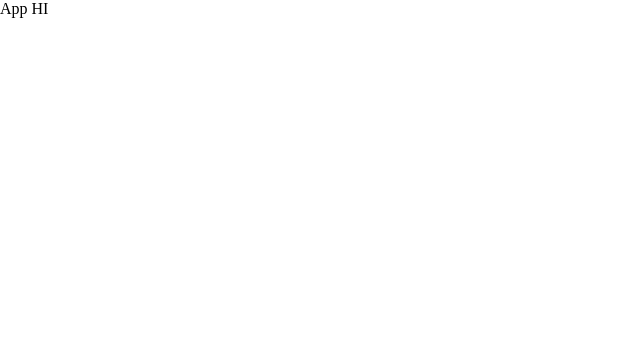
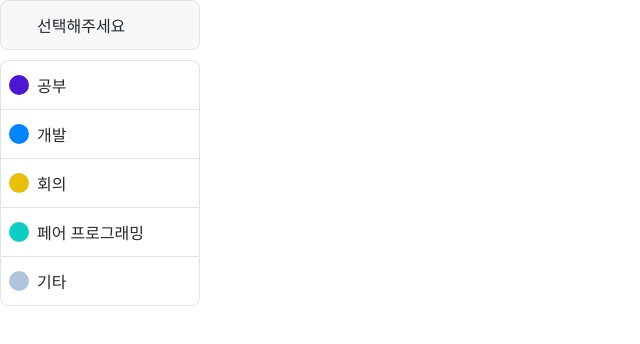
Before and after one commit to Choi-Jinwoo/woowahan-time-planner, a React app: page / in a window 1280 px wide. Shown: the top 344 px of the page, without its empty margins (0-640 px from the left). Built offline with nearby package versions, Linux system fonts and the light colour scheme.

Commit message:
add: CategoryDropDown 컴포넌트 개발

```diff
--- a/src/App.tsx
+++ b/src/App.tsx
@@ -2,11 +2,12 @@ import React from 'react';
 
 import './assets/styles/reset.css';
 import './assets/styles/root.css';
+import CategoryDropDown from './components/CategoryDropDown';
 
 const App = (): JSX.Element => {
   return (
     <div>
-      App HI
+      <CategoryDropDown />
     </div>
   )
 }
--- /dev/null
+++ b/src/assets/data/categories.ts
@@ -0,0 +1,26 @@
+import { Category } from '../../types/category';
+
+const categories: { [key: string]: Category } = {
+  study: {
+    'label': '공부',
+    'color': '#4c17d4'
+  },
+  development: {
+    'label': '개발',
+    'color': '#0085ff'
+  },
+  meeting: {
+    'label': '회의',
+    'color': '#e8bf0a'
+  },
+  pair: {
+    'label': '페어 프로그래밍',
+    'color': '#0ecec4'
+  },
+  etc: {
+    'label': '기타',
+    'color': '#b0c4de'
+  }
+}
+
+export default categories;
--- a/src/assets/styles/reset.css
+++ b/src/assets/styles/reset.css
@@ -1,4 +1,5 @@
 * {
   margin: 0;
   padding: 0;
+  color: var(--black);
 }
--- a/src/components/CategoryDropDown/CategoryDropDownItem/index.css
+++ b/src/components/CategoryDropDown/CategoryDropDownItem/index.css
@@ -0,0 +1,29 @@
+.category-item {
+  list-style: none;
+  display: flex;
+  align-items: center;
+  justify-content: flex-start;
+  padding: 12px 8px;
+  cursor: pointer;
+  border: 1px solid var(--border);
+  border-bottom: none;
+}
+
+.category-item:last-child {
+  border-bottom: 1px solid var(--border);
+  border-bottom-left-radius: 8px;
+  border-bottom-right-radius: 8px;
+}
+
+.category-item:first-child {
+  border-top-left-radius: 8px;
+  border-top-right-radius: 8px;
+}
+
+.category-item:hover {
+  background-color: var(--hover);
+}
+
+.category-item__color {
+  margin-right: 8px;
+}
--- a/src/components/CategoryDropDown/CategoryDropDownItem/index.tsx
+++ b/src/components/CategoryDropDown/CategoryDropDownItem/index.tsx
@@ -1,26 +1,31 @@
-import React, { useCallback, useEffect } from 'react';
+import React, { useCallback } from 'react';
 import { Category } from '../../../types/category';
 
+import './index.css';
+
 type PropTypes = {
-  key: string;
+  cid: string;
   category: Category;
   onClick: (key: string) => void;
 }
 
 const CategoryDropDownItem = ({
-  key,
+  cid,
   category,
   onClick,
-}: PropTypes) => {
+}: PropTypes): JSX.Element => {
   const handleClick = useCallback(() => {
-    onClick(key);
-  }, [key, onClick]);
+    onClick(cid);
+  }, [cid, onClick]);
 
   const { color, label } = category;
+
   return (
     <li className="category-item" onClick={handleClick}>
-      <div className="category-item__color" style={{ backgroundColor: color }} />
-      <span className="category-item__label">{label}</span>
+      <div className="category__color category-item__color" style={{ backgroundColor: color }} />
+      <span className="category__label">{label}</span>
     </li>
   )
 }
+
+export default CategoryDropDownItem;
--- a/src/components/CategoryDropDown/index.css
+++ b/src/components/CategoryDropDown/index.css
@@ -0,0 +1,31 @@
+.category {
+  width: 200px;
+  position: relative;
+}
+
+.category__color {
+  width: 20px;
+  height: 20px;
+  border-radius: 50%;
+}
+
+.category-selected {
+  display: flex;
+  align-items: center;
+  justify-content: flex-start;
+  padding: 12px 8px;
+  cursor: pointer;
+  border: 1px solid var(--border);
+  background-color: var(--background);
+  border-radius: 8px;
+}
+
+.category-selected__color {
+  margin-right: 8px;
+}
+
+.category-list {
+  position: absolute;
+  margin-top: 10px;
+  width: 100%;
+}
--- a/src/components/CategoryDropDown/index.tsx
+++ b/src/components/CategoryDropDown/index.tsx
@@ -1,14 +1,57 @@
-import React, { useEffect, useState } from 'react';
-import categories from '../../assets/data/categories.json';
+import React, { useCallback, useEffect,  useRef, useState } from 'react';
+import categories from '../../assets/data/categories';
+import { Category } from '../../types/category';
+import CategoryDropDownItem from './CategoryDropDownItem';
 
-const CategoryDropDown = () => {
-  const [selected, setSelected] = useState()
+import './index.css';
+
+const CategoryDropDown = (): JSX.Element => {
+  const [selected, setSelected] = useState<Category>();
+  const [isListShow, setListShow] = useState<boolean>(true);
+  const categoryElement = useRef<HTMLDivElement>(null);
+
+  const handleItemClick = useCallback((key: string) => {
+    setSelected(categories[key]);
+    setListShow(false);
+  }, []);
+
+  const handleSelectedClick = useCallback(() => {
+    setListShow(prev => !prev);
+  }, []);
+
+  const handleCategoryBlur = useCallback((e: Event) => {
+    const { target } = e;
+    if (
+      categoryElement.current === null ||
+      categoryElement.current === target ||
+      categoryElement.current.contains(target as HTMLElement)) {
+      return;
+    }
+
+    setListShow(false);
+  }, [categoryElement]);
 
   useEffect(() => {
-  }, [])
+    window.addEventListener('click', handleCategoryBlur);
+
+    return () => {
+      window.removeEventListener('click', handleCategoryBlur);
+    }
+  }, [handleCategoryBlur]);
+
+  const categoryDropDownItems = Object.keys(categories).map((key) => {
+    return <CategoryDropDownItem cid={key} key={key} category={categories[key]} onClick={handleItemClick}/>
+  });
 
   return (
-    <div>
+    <div className="category" ref={categoryElement}>
+      <div className="category-selected" onClick={handleSelectedClick}>
+        <div className="category__color category-selected__color" style={{ backgroundColor: selected?.color }}></div>
+        <span className="category__label">{selected?.label ?? '선택해주세요'}</span>
+      </div>
+      <ul className="category-list" hidden={!isListShow}>
+        {categoryDropDownItems}
+      </ul>
     </div>
   )
 }
```
Also changed, not shown: src/assets/data/categories.json (deleted, +0 -22 lines).
